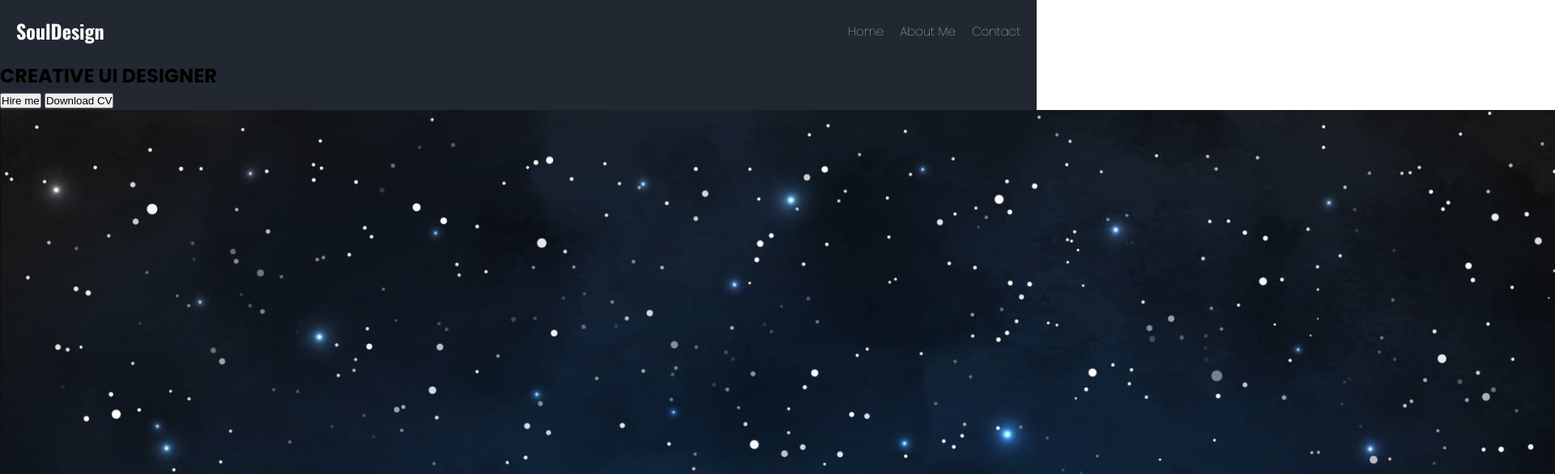
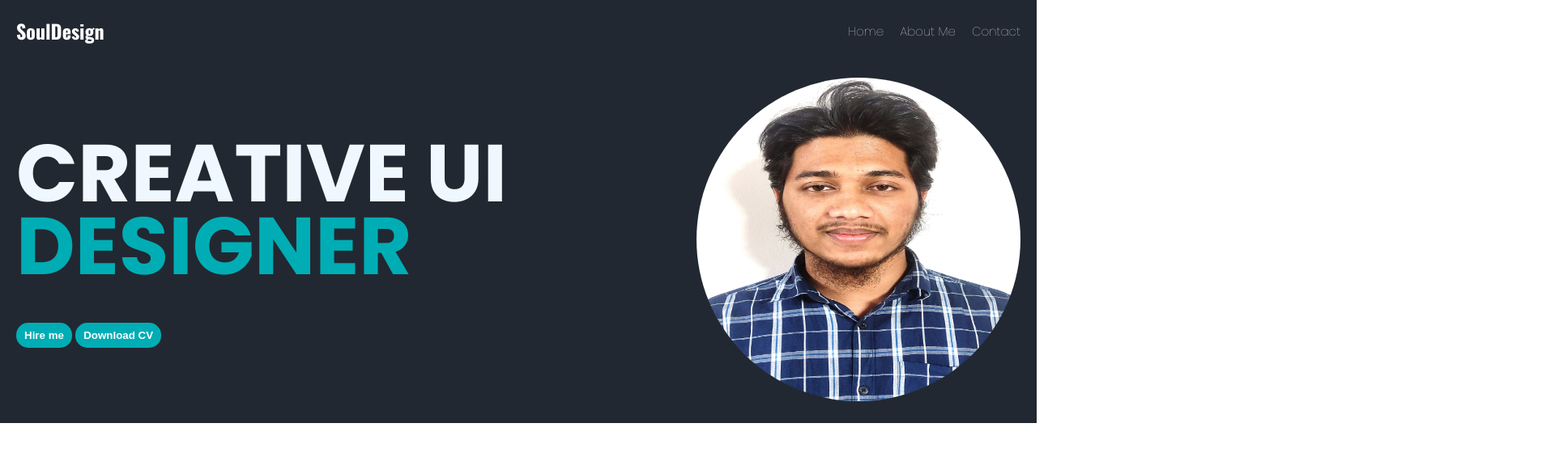
Before and after one commit to iamflmahfuz/our_portfolio_site, a plain HTML site: page index.html in a window 1280 px wide. Shown: the top 586 px of the page at 81% size, 1920 px wide, since content can reach past the window. Drawn offline with nearby package versions, Linux system fonts and the light colour scheme.

Commit message:
Our site's here section is completed

```diff
--- a/hello.css
+++ b/hello.css
@@ -34,3 +34,34 @@ h2{
     display: flex;
     gap: 20px;
 }
+
+.hero {
+    display: flex;
+    align-items: center;
+    justify-content: space-between;
+    padding: 20px;
+}
+.hero .content h1{
+    color: aliceblue;
+    font-size: 100px;
+    line-height: 90px;
+    margin-bottom: 50px;
+}
+button{
+    background-color: #00ADB5;
+    color: rgb(255, 255, 255);
+    padding: 8px 10px 8px 10px ;
+    border: none;
+    cursor: pointer;
+    border-radius: 15px;
+    font-weight: 800;
+}
+.designer{
+    color: #00ADB5;
+
+}
+.image img {
+    width: 400px;
+    height: 400px;
+    border-radius: 100%;
+}
--- a/index.html
+++ b/index.html
@@ -20,12 +20,12 @@
         </div>
         <div class="hero">
             <div class="content">
-                <h1>CREATIVE UI <span class="designer">DESIGNER</span></h1>
+                <h1>CREATIVE UI <br><span class="designer">DESIGNER</span></h1>
                 <div class="actions"><button class="hire-me">Hire me</button>
                     <button class="d-cv">Download CV</button></div>
             </div>
             <div class="image">
-                <img src="image/mahfuz/realistic-starry-night-sky-galax.png" alt="image of stars">
+                <img src="image/mahfuz/sunnny rahman .jpg" alt="image of stars">
             </div>
         </div>
     </section>
```
Also changed, not shown: image/mahfuz/sunnny rahman .jpg (added).
